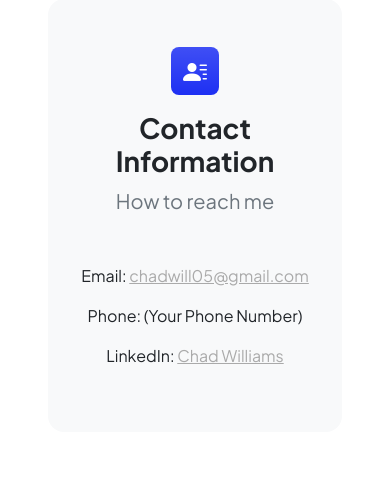
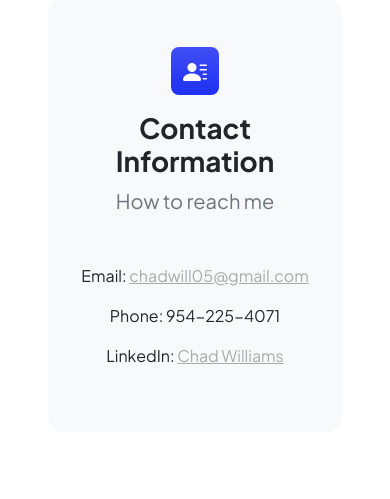
Before and after one commit to chadwill05/main_data_portfolio, a Flask app: page /contact in a window 390 px wide. Shown: the part 121-620 px from the top of the page. Run offline with Flask 3, Linux system fonts and the light colour scheme; some libraries are stand-ins or nearby versions.

Commit message:
updated phone on contact page

```diff
--- a/templates/contact.html
+++ b/templates/contact.html
@@ -48,7 +48,7 @@
                     <div class="col-lg-8 col-xl-6">
                         <div class="text-center">
                             <p>Email: <a href="mailto:chadwill05@gmail.com">chadwill05@gmail.com</a></p>
-                            <p>Phone: (Your Phone Number)</p>
+                            <p>Phone: 954-225-4071</p>
                             <p>LinkedIn: <a href="https://www.linkedin.com/in/chad-williams5/" target="_blank">Chad Williams</a></p>
                         </div>
                     </div>
```
